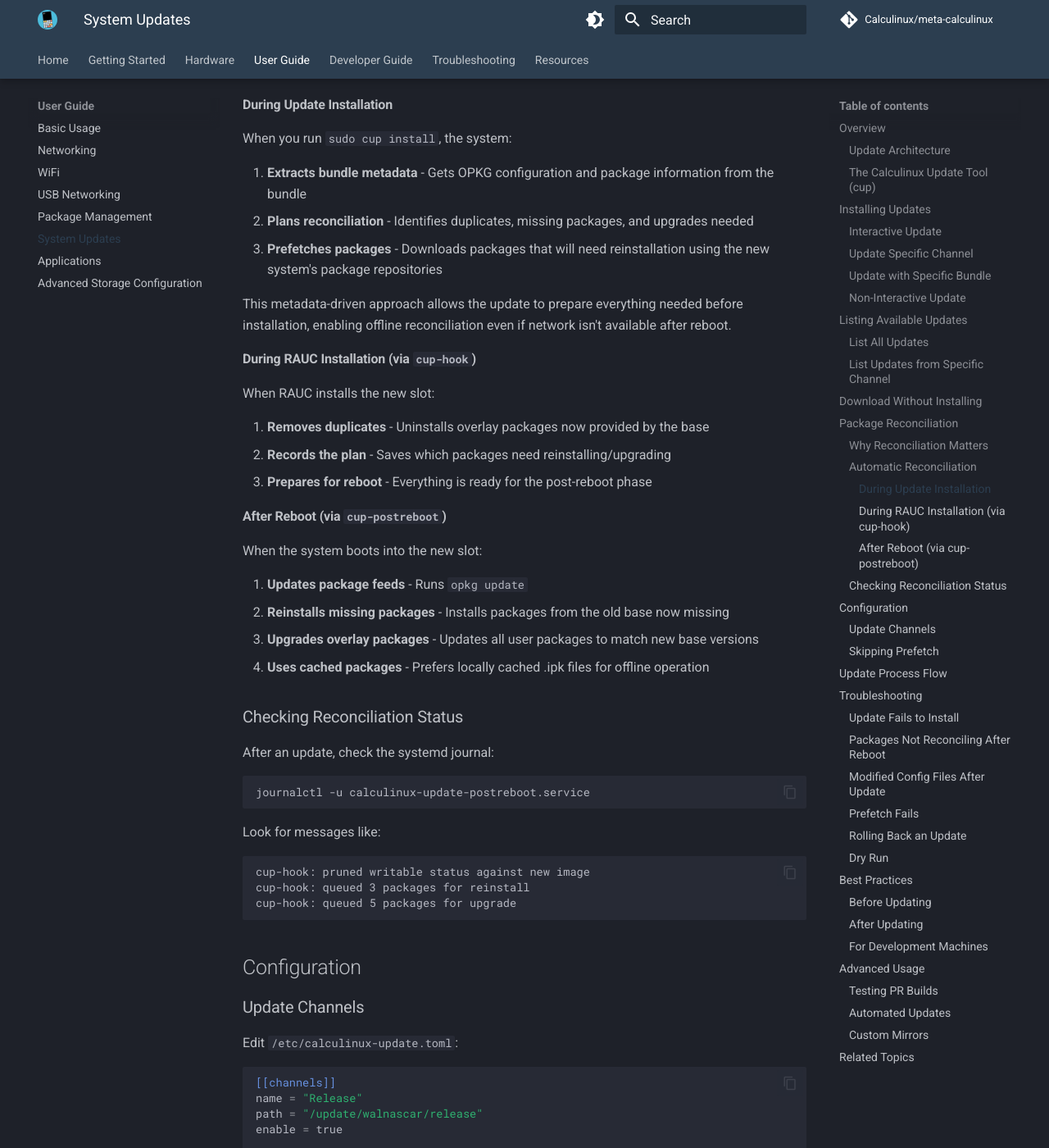
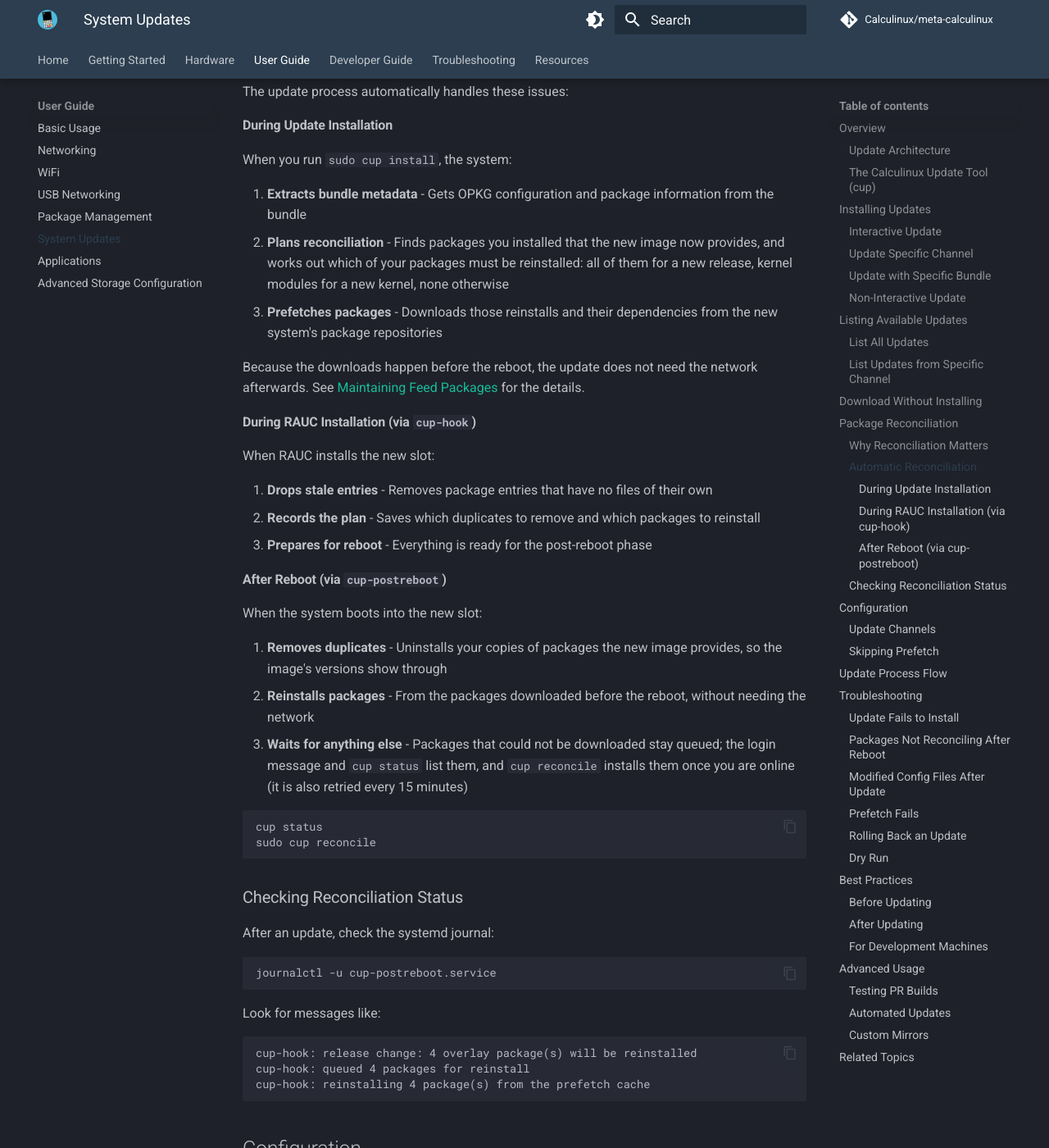
Before and after one commit to Calculinux/docs, an MkDocs documentation site: the page built from docs/user-guide/updates.md, in a window 1280 px wide and 1400 px high, scrolled down 2966 px. Shown: the whole window at 82% size. Built offline with MkDocs 1.6.1 and Material for MkDocs 9.7.7, drawn with Linux system fonts in a browser that asks for light colours; comment, search, counter and statistics services are not loaded; some of the changed text lies outside the part shown.

Commit message:
Document how feed packages survive image updates
New developer page, Maintaining Feed Packages, for calculinux-update
0.9: what an image update does with packages installed in the overlay
(duplicates, leaked entries, reinstalls only on a release or kernel
change, prefetch before the reboot, cup reconcile afterwards), the rule
that an image-wide ABI change within a release needs a PR bump in the
affected feed recipes, kernel module packages, and the stepping-stone
gate (CALCULINUX_MIN_VERSION, the bundle's install-check hook and
cup install --force).

The user guide's update page described the old behaviour (every overlay
package upgraded from the feed after the reboot, which needed the
network) and a service name that does not exist; bring it in line and
link the new page.

Co-Authored-By: Claude Opus 5.5 <noreply@anthropic.com>

````diff
--- a/docs/user-guide/updates.md
+++ b/docs/user-guide/updates.md
@@ -48,7 +48,8 @@ This will:
 2. Show available bundles sorted by date (newest first)
 3. Let you select which bundle to install
 4. Extract bundle metadata (OPKG configuration and package list)
-5. Prefetch packages that will be reinstalled after reboot
+5. Download any installed packages the new system needs reinstalled (only when the
+   release or kernel changes), while the device is still online
 6. Prompt for confirmation before installing
 
 Each RAUC bundle includes metadata about the new system's package configuration, allowing the update tool to prepare everything needed for a smooth transition.
@@ -123,42 +124,46 @@ The update process automatically handles these issues:
 When you run `sudo cup install`, the system:
 
 1. **Extracts bundle metadata** - Gets OPKG configuration and package information from the bundle
-2. **Plans reconciliation** - Identifies duplicates, missing packages, and upgrades needed
-3. **Prefetches packages** - Downloads packages that will need reinstallation using the new system's package repositories
+2. **Plans reconciliation** - Finds packages you installed that the new image now provides, and works out which of your packages must be reinstalled: all of them for a new release, kernel modules for a new kernel, none otherwise
+3. **Prefetches packages** - Downloads those reinstalls and their dependencies from the new system's package repositories
 
-This metadata-driven approach allows the update to prepare everything needed before installation, enabling offline reconciliation even if network isn't available after reboot.
+Because the downloads happen before the reboot, the update does not need the network afterwards. See [Maintaining Feed Packages](../developer/package-maintenance.md) for the details.
 
 #### During RAUC Installation (via `cup-hook`)
 
 When RAUC installs the new slot:
 
-1. **Removes duplicates** - Uninstalls overlay packages now provided by the base
-2. **Records the plan** - Saves which packages need reinstalling/upgrading
+1. **Drops stale entries** - Removes package entries that have no files of their own
+2. **Records the plan** - Saves which duplicates to remove and which packages to reinstall
 3. **Prepares for reboot** - Everything is ready for the post-reboot phase
 
 #### After Reboot (via `cup-postreboot`)
 
 When the system boots into the new slot:
 
-1. **Updates package feeds** - Runs `opkg update`
-2. **Reinstalls missing packages** - Installs packages from the old base now missing
-3. **Upgrades overlay packages** - Updates all user packages to match new base versions
-4. **Uses cached packages** - Prefers locally cached .ipk files for offline operation
+1. **Removes duplicates** - Uninstalls your copies of packages the new image provides, so the image's versions show through
+2. **Reinstalls packages** - From the packages downloaded before the reboot, without needing the network
+3. **Waits for anything else** - Packages that could not be downloaded stay queued; the login message and `cup status` list them, and `cup reconcile` installs them once you are online (it is also retried every 15 minutes)
+
+```shell
+cup status
+sudo cup reconcile
+```
 
 ### Checking Reconciliation Status
 
 After an update, check the systemd journal:
 
 ```shell
-journalctl -u calculinux-update-postreboot.service
+journalctl -u cup-postreboot.service
 ```
 
 Look for messages like:
 
 ```log
-cup-hook: pruned writable status against new image
-cup-hook: queued 3 packages for reinstall
-cup-hook: queued 5 packages for upgrade
+cup-hook: release change: 4 overlay package(s) will be reinstalled
+cup-hook: queued 4 packages for reinstall
+cup-hook: reinstalling 4 package(s) from the prefetch cache
 ```
 
 ## Configuration
@@ -195,7 +200,7 @@ sudo cup install --no-prefetch
 ```
 
 !!! warning
-    Without prefetch, post-reboot reconciliation requires network access. The bundle metadata will still be validated to ensure compatibility.
+    Without prefetch, packages that need reinstalling wait until the device is online and you run `cup reconcile` (or the retry timer does). The bundle metadata will still be validated to ensure compatibility.
 
 ## Update Process Flow
 
@@ -236,15 +241,16 @@ journalctl -u rauc -e
 Check the post-reboot service:
 
 ```shell
-systemctl status calculinux-update-postreboot.service
-journalctl -u calculinux-update-postreboot.service -e
+systemctl status cup-postreboot.service
+journalctl -u cup-postreboot.service -e
+cup status
 ```
 
 Pending operations are stored in:
 
 - `/var/lib/calculinux-update/update-state.pending-reinstalls`
-- `/var/lib/calculinux-update/update-state.pending-upgrades`
 - `/var/lib/calculinux-update/update-state.pending-duplicates`
+- `/var/lib/calculinux-update/update-state.leftovers` (packages that could not be reinstalled)
 
 ### Modified Config Files After Update
 
@@ -252,7 +258,7 @@ To check which config files need review:
 
 ```shell
 # Check post-reboot service logs
-journalctl -u calculinux-update-postreboot.service | grep "Modified config"
+journalctl -u cup-postreboot.service | grep "Modified config"
 
 # View the state file directly
 cat /var/lib/calculinux-update/update-state.modified-conffiles
@@ -287,7 +293,7 @@ cat /etc/opkg/opkg.conf
 opkg update
 ```
 
-Prefetch failures are harmless in most cases - the system will simply download packages after reboot instead of using pre-cached versions. However, if bundle metadata extraction fails, the bundle may be corrupted and should be re-downloaded.
+Prefetch failures are harmless in most cases - packages that could not be downloaded are installed later with `cup reconcile` once the device is online. However, if bundle metadata extraction fails, the bundle may be corrupted and should be re-downloaded.
 
 ### Rolling Back an Update
 
@@ -334,7 +340,7 @@ This downloads and prepares but doesn't invoke RAUC.
 
 ### After Updating
 
-1. **Check reconciliation**: `journalctl -u calculinux-update-postreboot.service`
+1. **Check reconciliation**: `journalctl -u cup-postreboot.service`
 2. **Test your applications**: Ensure everything still works
 3. **Keep previous slot**: Don't mark it bad until you're confident
 
--- a/mkdocs.yml
+++ b/mkdocs.yml
@@ -116,6 +116,7 @@ nav:
     - Building Calculinux: developer/building.md
     - Using the Yocto SDK: developer/sdk.md
     - Calculinux Update System: developer/calculinux-update.md
+    - Maintaining Feed Packages: developer/package-maintenance.md
     - Contributing: developer/contributing.md
     - Project Ideas: developer/project-ideas.md
 
````
Also changed, not shown: docs/developer/package-maintenance.md (added, +119 -0 lines).
